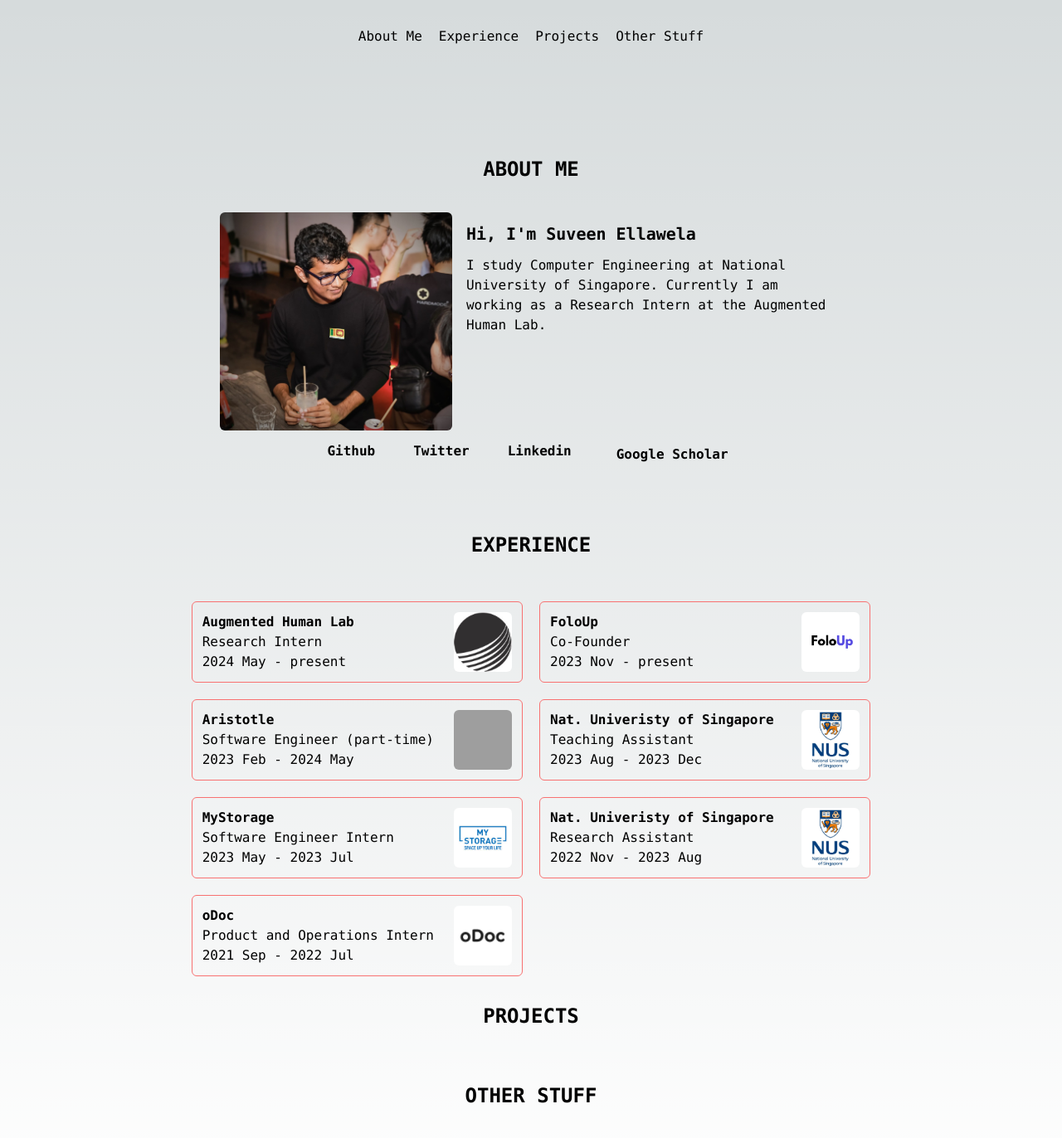
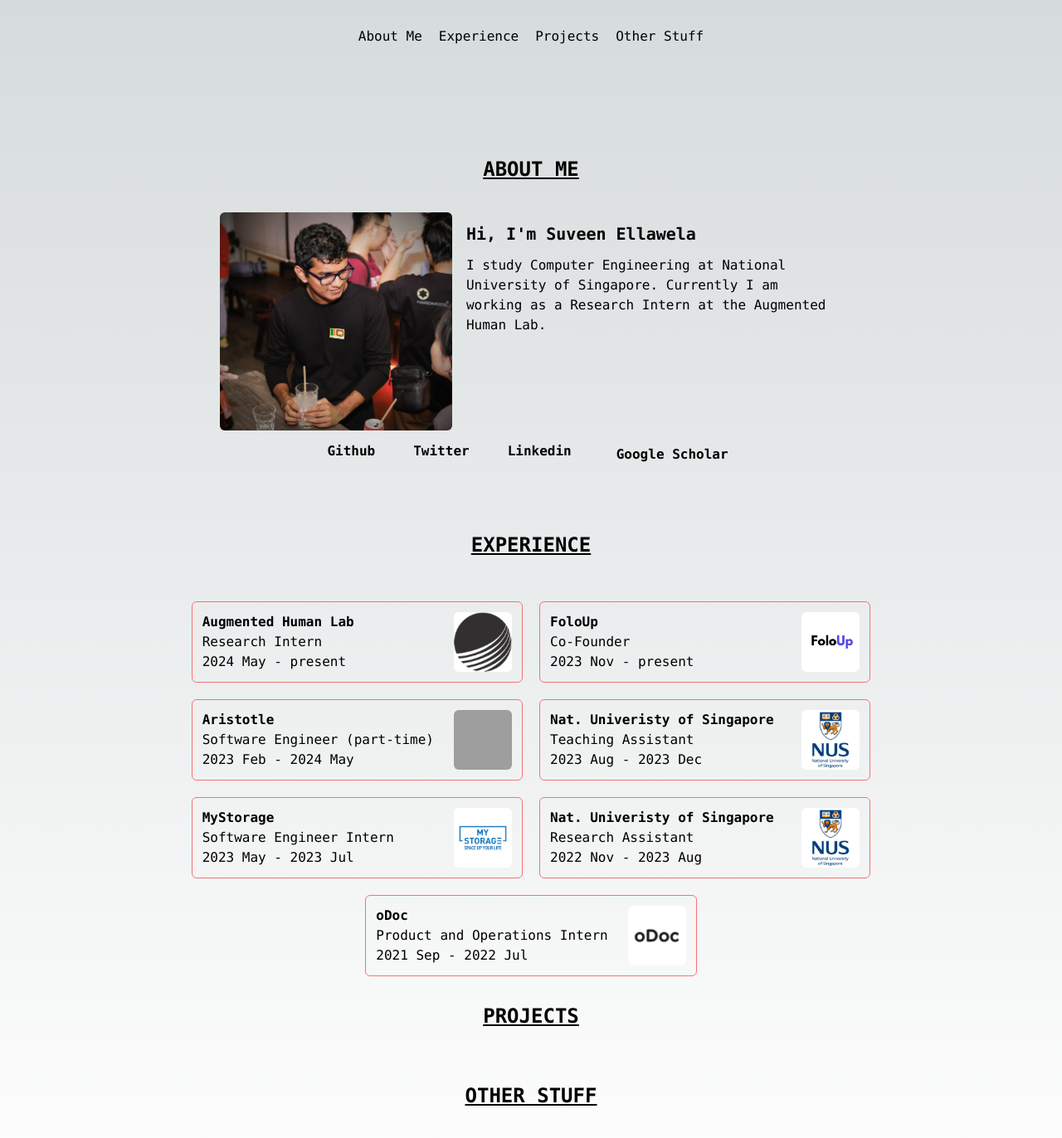
Before and after one commit to Sulith123/suveene.github.io, a Next.js app: page / in a window 1280 px wide. Shown: the top 1372 px of the page at 83% size. Built offline with nearby package versions, Linux system fonts and the light colour scheme; grey boxes are pictures that could not be loaded.

Commit message:
Update styling

```diff
--- a/src/app/page.tsx
+++ b/src/app/page.tsx
@@ -5,7 +5,7 @@ export default function Home() {
   return (
     <main className="flex min-h-screen flex-col items-center justify-between p-24 font-mono">
       <div className="z-10 w-full max-w-5xl items-center justify-between font-mono text-2xl font-bold m-3 lg:flex">
-        <p className="mx-auto justify-center p-3">ABOUT ME</p>
+        <p className="mx-auto justify-center p-3 underline">ABOUT ME</p>
       </div>
 
       <div className="flex flex-row md:w-[70%] mt-3">
@@ -67,10 +67,10 @@ export default function Home() {
         </a>
       </div>
       <div className="z-10 w-full max-w-5xl items-center justify-between font-mono text-2xl font-bold m-3  my-5 lg:flex">
-        <p className="mx-auto justify-center p-3 my-5">EXPERIENCE</p>
+        <p className="mx-auto justify-center p-3 my-5 underline">EXPERIENCE</p>
       </div>
       {/* Add location, website URL to Exp card */}
-      <div className="grid grid-cols-2 mx-auto gap-5">
+      <div className="grid grid-cols-2 mx-auto gap-5 items-center">
         <ExpeirenceCard
           company="Augmented Human Lab"
           role="Research Intern"
@@ -107,18 +107,20 @@ export default function Home() {
           period="2022 Nov - 2023 Aug"
           image="/nus-logo.jpg"
         />
+         <div className="col-span-2 col-start-1 flex justify-center">
         <ExpeirenceCard
           company="oDoc"
           role="Product and Operations Intern"
           period="2021 Sep - 2022 Jul"
           image="/odoc.png"
         />
+        </div>
       </div>
       <div className="z-10 w-full max-w-5xl items-center justify-between font-mono text-2xl font-bold m-3  my-5 lg:flex">
-        <p className="mx-auto justify-center p-3">PROJECTS</p>
+        <p className="mx-auto justify-center p-3 underline">PROJECTS</p>
       </div>
       <div className="z-10 w-full max-w-5xl items-center justify-between font-mono text-2xl font-bold m-3  my-5 lg:flex">
-        <p className="mx-auto justify-center p-3">OTHER STUFF</p>
+        <p className="mx-auto justify-center p-3 underline">OTHER STUFF</p>
       </div>
     </main>
   );
```
